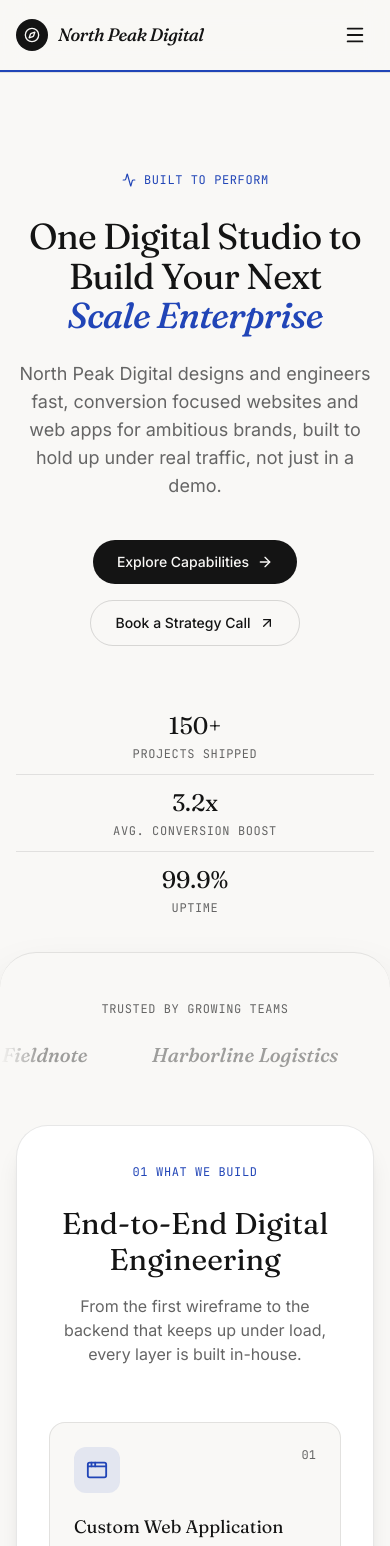
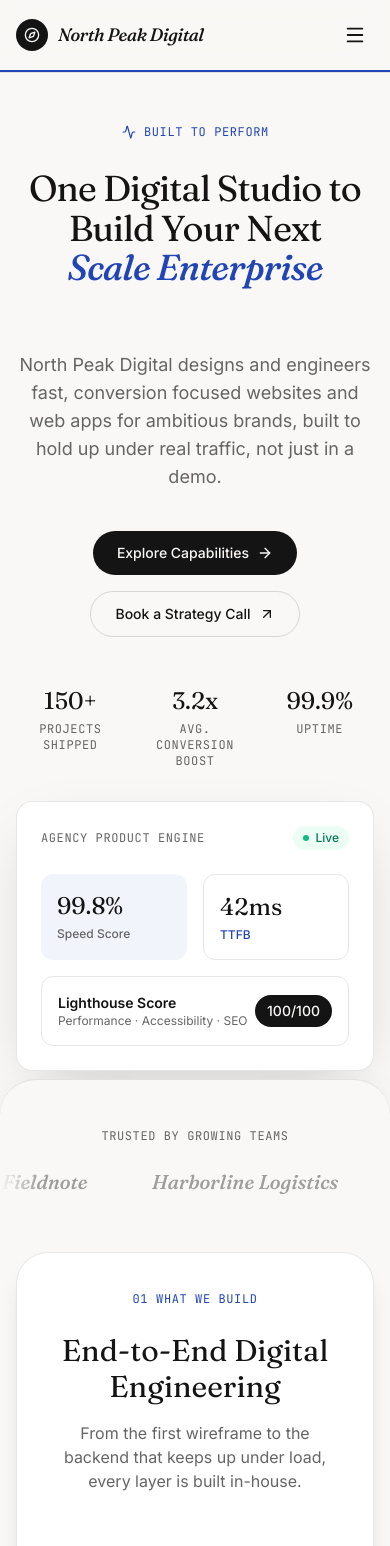
Before and after one commit to satyam-edu/north-peak-digital, a React (Vite) app: page / in a window 390 px wide. Shown: the top 1546 px of the page. Built offline with nearby package versions, Linux system fonts and the light colour scheme.

Commit message:
update layout responsiveness

```diff
--- a/src/components/Hero.jsx
+++ b/src/components/Hero.jsx
@@ -45,9 +45,16 @@
   }, [words.length, prefersReducedMotion])
 
   const currentWord = words[prefersReducedMotion ? 0 : index]
+  const longestWord = words.reduce((a, b) => (a.length > b.length ? a : b))
 
   return (
-    <span className="relative inline-block">
+    // inline-grid stacks the spacer + both the exiting/entering AnimatePresence
+    // children in the same cell (col/row-start-1), so the crossfade overlaps
+    // in place instead of the old and new word both sitting inline at once.
+    <span className="relative inline-grid align-bottom">
+      <span aria-hidden="true" className="invisible col-start-1 row-start-1 italic">
+        {longestWord}
+      </span>
       <span className="sr-only">{words.join(', ')}</span>
       <AnimatePresence mode="wait">
         <motion.span
@@ -57,7 +64,7 @@
           exit={{ y: -16, opacity: 0 }}
           transition={{ duration: 0.4, ease: 'easeOut' }}
           aria-hidden="true"
-          className="inline-block italic text-accent"
+          className="col-start-1 row-start-1 whitespace-nowrap italic text-accent"
         >
           {currentWord}
         </motion.span>
@@ -69,7 +76,7 @@
 function ProductEnginePreview() {
   return (
     <div
-      className="rounded-2xl border border-ink/10 bg-white p-6 shadow-[0_20px_60px_-25px_rgba(20,20,20,0.25)]"
+      className="relative rounded-2xl border border-ink/10 bg-white p-6 shadow-[0_20px_60px_-25px_rgba(20,20,20,0.25)]"
       aria-hidden="true"
     >
       <div className="flex items-center justify-between">
@@ -108,7 +115,7 @@
           key={pill.label}
           animate={{ y: [0, pill.offset, 0] }}
           transition={{ duration: pill.duration, delay: pill.delay, repeat: Infinity, ease: 'easeInOut' }}
-          className={`absolute rounded-full border border-ink/10 bg-white px-3 py-1.5 text-xs font-medium text-ink shadow-sm ${pill.className}`}
+          className={`absolute hidden rounded-full border border-ink/10 bg-white px-3 py-1.5 text-xs font-medium text-ink shadow-sm sm:flex sm:items-center ${pill.className}`}
         >
           {pill.label}
         </motion.span>
@@ -118,12 +125,6 @@
 }
 
 function Hero() {
-  const heroFade = useScrollScrub3D({
-    offset: ['start start', 'end start'],
-    scaleRange: [1, 0.94],
-    opacityRange: [1, 0.7],
-  })
-
   const shapeA = useScrollScrub3D({
     offset: ['start end', 'end start'],
     yRange: [30, -30],
@@ -136,9 +137,8 @@
 
   return (
     <section
-      ref={heroFade.ref}
       aria-labelledby="hero-heading"
-      className="relative z-10 overflow-hidden bg-paper md:min-h-[135vh]"
+      className="relative w-full overflow-hidden bg-paper"
     >
       <div
         ref={shapeA.ref}
@@ -153,17 +153,14 @@
         className="absolute right-[8%] top-[58%] hidden h-36 w-36 rounded-full border border-accent/20 md:block"
       />
 
-      <motion.div
-        style={heroFade.style}
-        className="relative px-4 pb-16 pt-24 sm:px-6 md:sticky md:top-0 md:flex md:min-h-screen md:items-center md:pb-24 md:pt-20 lg:px-8"
-      >
-        <div className="mx-auto grid max-w-7xl items-center gap-12 md:grid-cols-2">
+      <div className="relative mx-auto min-h-fit max-w-7xl px-4 py-12 sm:px-6 md:py-20 lg:px-8 lg:py-24">
+        <div className="grid grid-cols-1 gap-8 md:grid-cols-12 md:items-center lg:gap-12">
           <motion.div
             initial="hidden"
             whileInView="visible"
             viewport={{ once: true, margin: '-100px' }}
             variants={containerVariants}
-            className="text-center md:text-left"
+            className="text-center md:col-span-7 md:text-left"
           >
             <motion.span
               variants={itemVariants}
@@ -225,10 +222,10 @@
             <motion.dl
               variants={itemVariants}
               style={{ transformPerspective: 800 }}
-              className="mx-auto mt-16 grid max-w-2xl grid-cols-1 divide-y divide-ink/10 sm:grid-cols-3 sm:divide-x sm:divide-y-0 md:mx-0"
+              className="mx-auto mt-12 grid max-w-2xl grid-cols-3 gap-4 text-center lg:mt-16 md:mx-0 md:text-left"
             >
               {hero.stats.map((stat) => (
-                <div key={stat.label} className="px-0 py-3 first:pt-0 sm:px-6 sm:py-0 sm:first:pl-0">
+                <div key={stat.label}>
                   <dd className="font-display text-2xl text-ink sm:text-3xl">{stat.value}</dd>
                   <dt className="mt-1 font-mono text-xs uppercase tracking-wider text-muted">
                     {stat.label}
@@ -238,11 +235,11 @@
             </motion.dl>
           </motion.div>
 
-          <div className="hidden md:block">
+          <div className="md:col-span-5">
             <ProductEnginePreview />
           </div>
         </div>
-      </motion.div>
+      </div>
     </section>
   )
 }
```
